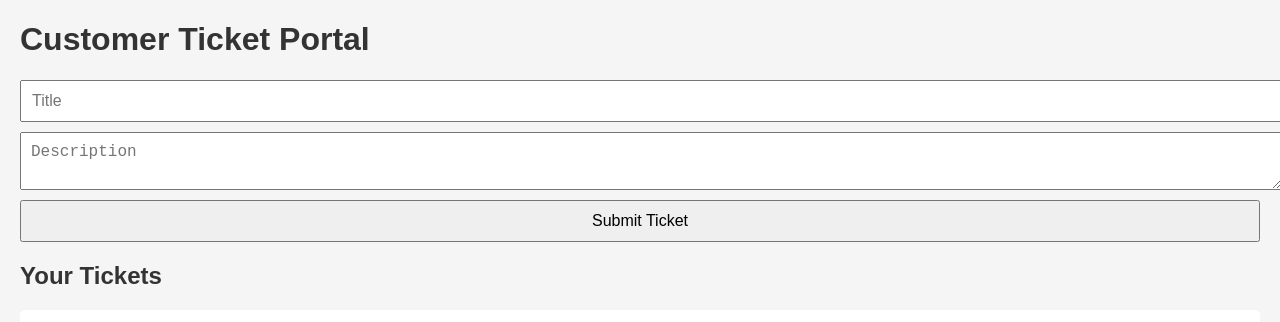
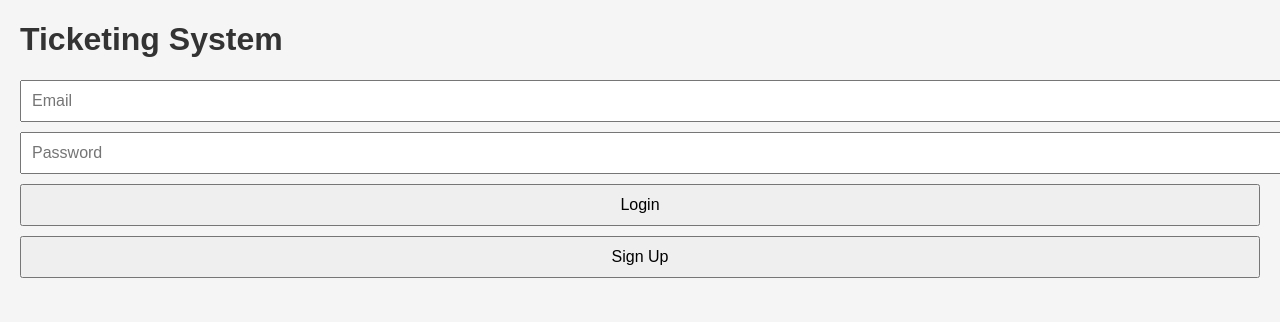
Before and after one commit to ConstantlyCodingLLC/TicketingSystem, a website: page public/index.html in a window 1280 px wide. Drawn offline with Linux system fonts and the light colour scheme; no server answers.

Commit message:
Update index.html

```diff
--- a/public/index.html
+++ b/public/index.html
@@ -3,20 +3,41 @@
 <head>
   <meta charset="UTF-8">
   <meta name="viewport" content="width=device-width, initial-scale=1.0">
-  <title>Customer Portal</title>
+  <title>Ticketing System</title>
   <link rel="stylesheet" href="style.css">
+  <!-- Firebase SDK -->
+  <script src="https://www.gstatic.com/firebasejs/10.5.0/firebase-app-compat.js"></script>
+  <script src="https://www.gstatic.com/firebasejs/10.5.0/firebase-auth-compat.js"></script>
+  <script src="https://www.gstatic.com/firebasejs/10.5.0/firebase-firestore-compat.js"></script>
 </head>
 <body>
-  <h1>Customer Ticket Portal</h1>
+  <h1>Ticketing System</h1>
 
+  <!-- Login Section -->
+  <div id="loginSection">
+    <input type="email" id="email" placeholder="Email">
+    <input type="password" id="password" placeholder="Password">
+    <button id="loginBtn">Login</button>
+    <button id="signupBtn">Sign Up</button>
+  </div>
+
+  <!-- Dashboard Section -->
+  <div id="dashboard" style="display:none;">
+    <h2 id="roleTitle"></h2>
+
+    <!-- Customer Ticket Form -->
+    <div id="customerSection" style="display:none;">
       <form id="ticketForm">
         <input type="text" id="title" placeholder="Title" required>
         <textarea id="description" placeholder="Description" required></textarea>
         <button type="submit">Submit Ticket</button>
       </form>
+    </div>
 
+    <!-- Tickets List (for both customer & staff) -->
     <h2>Your Tickets</h2>
     <div id="tickets"></div>
+  </div>
 
   <script src="app.js"></script>
 </body>
```
Lines whose indentation alone changed are shown as unchanged.
